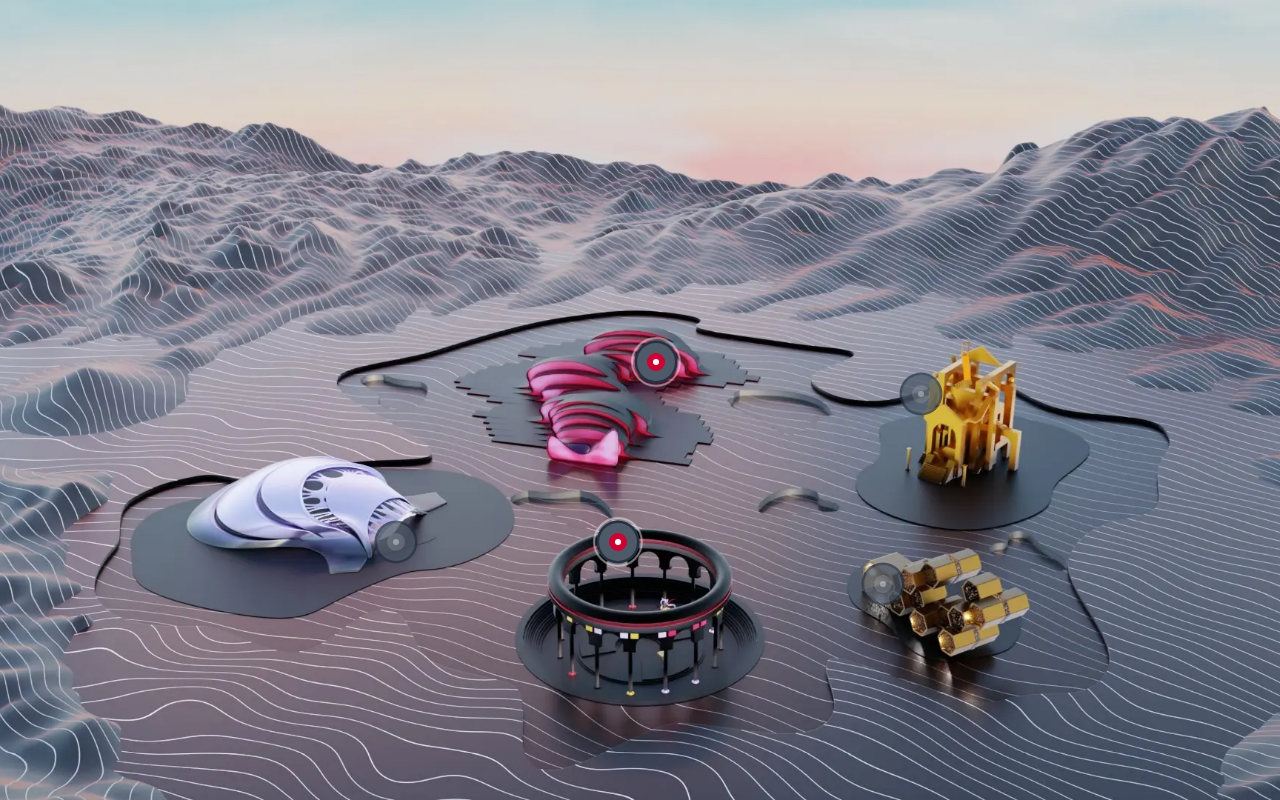
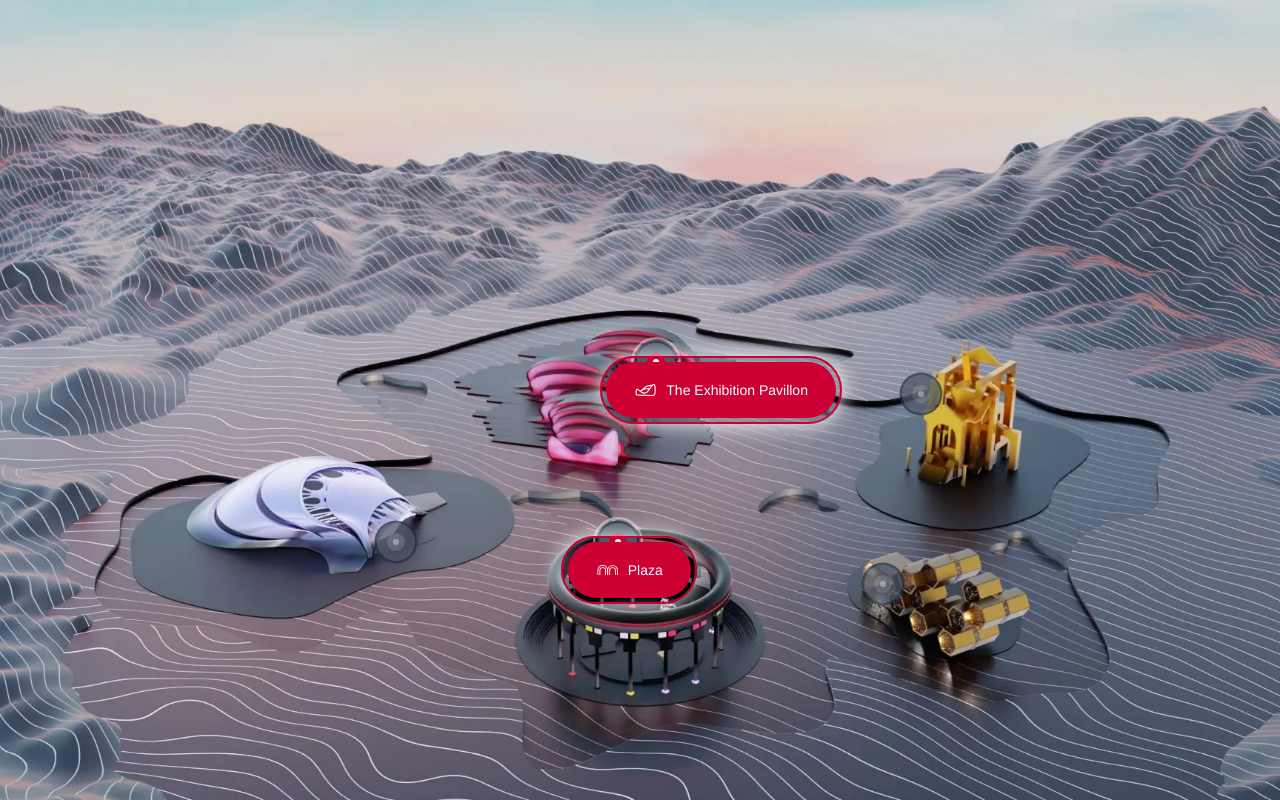
Before and after one commit to anushkachauhxn/marangoni-metaverse, a website built with Parcel: page src/index.html in a window 1280 px wide. Built offline with nearby package versions, Linux system fonts and the light colour scheme.

Commit message:
Hotspot info

```diff
--- a/src/css/styles.scss
+++ b/src/css/styles.scss
@@ -21,6 +21,11 @@ a {
 @mixin flex-col {
   display: flex;
   flex-direction: column;
+  justify-content: center;
+  align-items: center;
+}
+@mixin flex-row {
+  display: flex;
   justify-content: center;
   align-items: center;
 }
@@ -111,6 +116,38 @@ a {
             }
           }
         }
+
+        // Info tags => Visible on hover
+        .info {
+          padding: 1rem 1.75rem;
+          background: #c03;
+          border-radius: 2.5rem;
+          position: relative;
+
+          span {
+            @include flex-row();
+            color: #fff;
+            font-size: 0.875rem;
+            white-space: nowrap;
+            .icon {
+              margin-right: 0.5rem;
+              width: 1.5rem;
+              height: 1.5rem;
+            }
+          }
+
+          &::after {
+            content: "";
+            position: absolute;
+            top: -0.4rem;
+            right: -0.4rem;
+            bottom: -0.4rem;
+            left: -0.4rem;
+            border: 2px solid #c03;
+            border-radius: 2.5rem;
+            box-shadow: 0 0 1.375rem #fff;
+          }
+        }
       }
 
       // Non-active Hotspots
--- a/src/index.html
+++ b/src/index.html
@@ -23,7 +23,7 @@
         <div class="nav-container">
           <ul>
             <li class="hotspot pavillon active">
-              <a href="">
+              <a href="/pavillon">
                 <div class="hotspot-pointer">
                   <div class="circle-out pulse-1"></div>
                   <div class="circle-out pulse-2"></div>
@@ -32,10 +32,16 @@
                   <div class="circle-in circle-3"></div>
                   <div class="circle-in circle-4"></div>
                 </div>
+                <div class="info">
+                  <span>
+                    <img class="icon" src="./assets/images/pavillon.svg" />
+                    The Exhibition Pavillon
+                  </span>
+                </div>
               </a>
             </li>
             <li class="hotspot plaza active">
-              <a href="">
+              <a href="/plaza">
                 <div class="hotspot-pointer">
                   <div class="circle-out pulse-1"></div>
                   <div class="circle-out pulse-2"></div>
@@ -43,6 +49,12 @@
                   <div class="circle-in circle-2"></div>
                   <div class="circle-in circle-3"></div>
                   <div class="circle-in circle-4"></div>
+                </div>
+                <div class="info">
+                  <span>
+                    <img class="icon" src="./assets/images/plaza.svg" alt="" />
+                    Plaza
+                  </span>
                 </div>
               </a>
             </li>
```
Also changed, not shown: src/css/styles.css, 1 other file.
